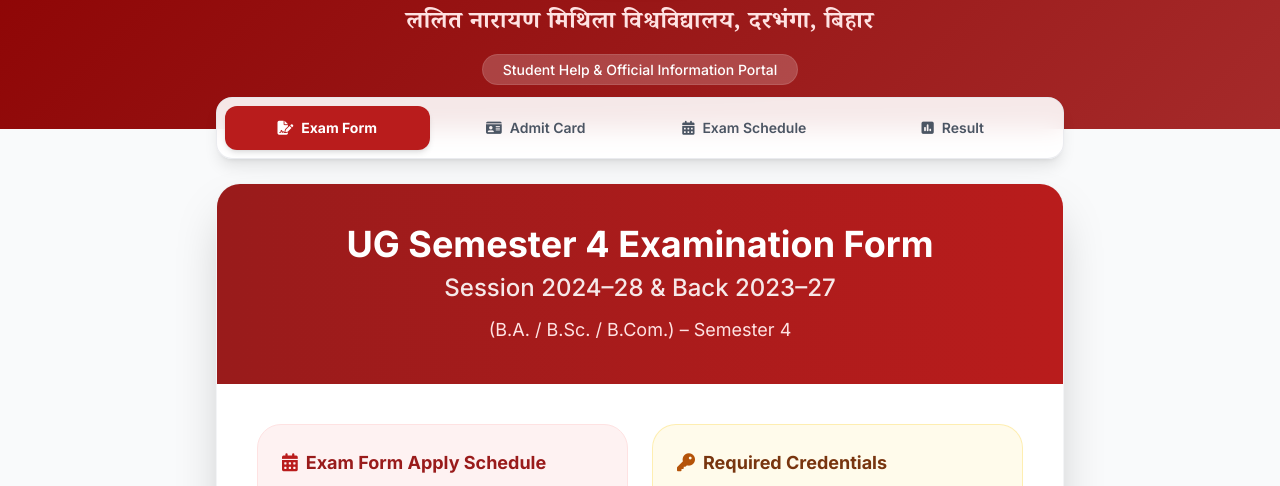
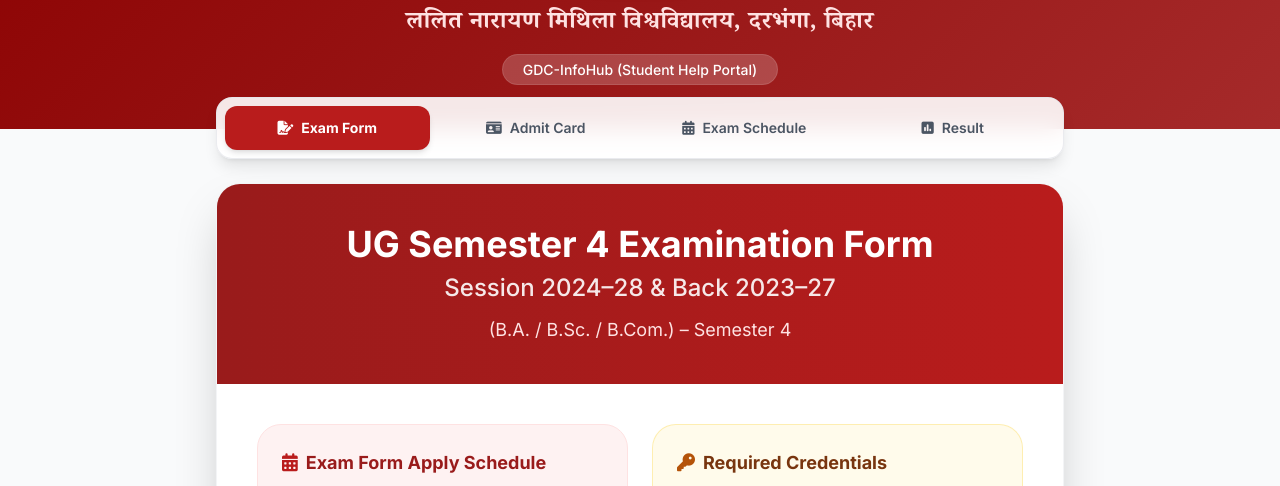
Before and after one commit to FutureWithShivamBR34/GDC-InfoHub, a plain HTML site: page index.html in a window 1280 px wide. Shown: the part 255-741 px from the top of the page. Drawn offline with nearby package versions, Linux system fonts and the light colour scheme.

Commit message:
Add files via upload

```diff
--- a/index.html
+++ b/index.html
@@ -82,7 +82,7 @@
 
             <div class="mt-1">
                 <span class="px-5 py-1.5 bg-white/20 rounded-full text-xs md:text-sm font-medium border border-white/10 backdrop-blur-sm">
-                    Student Help & Official Information Portal
+                    GDC-InfoHub (Student Help Portal)
                 </span>
             </div>
 
```
